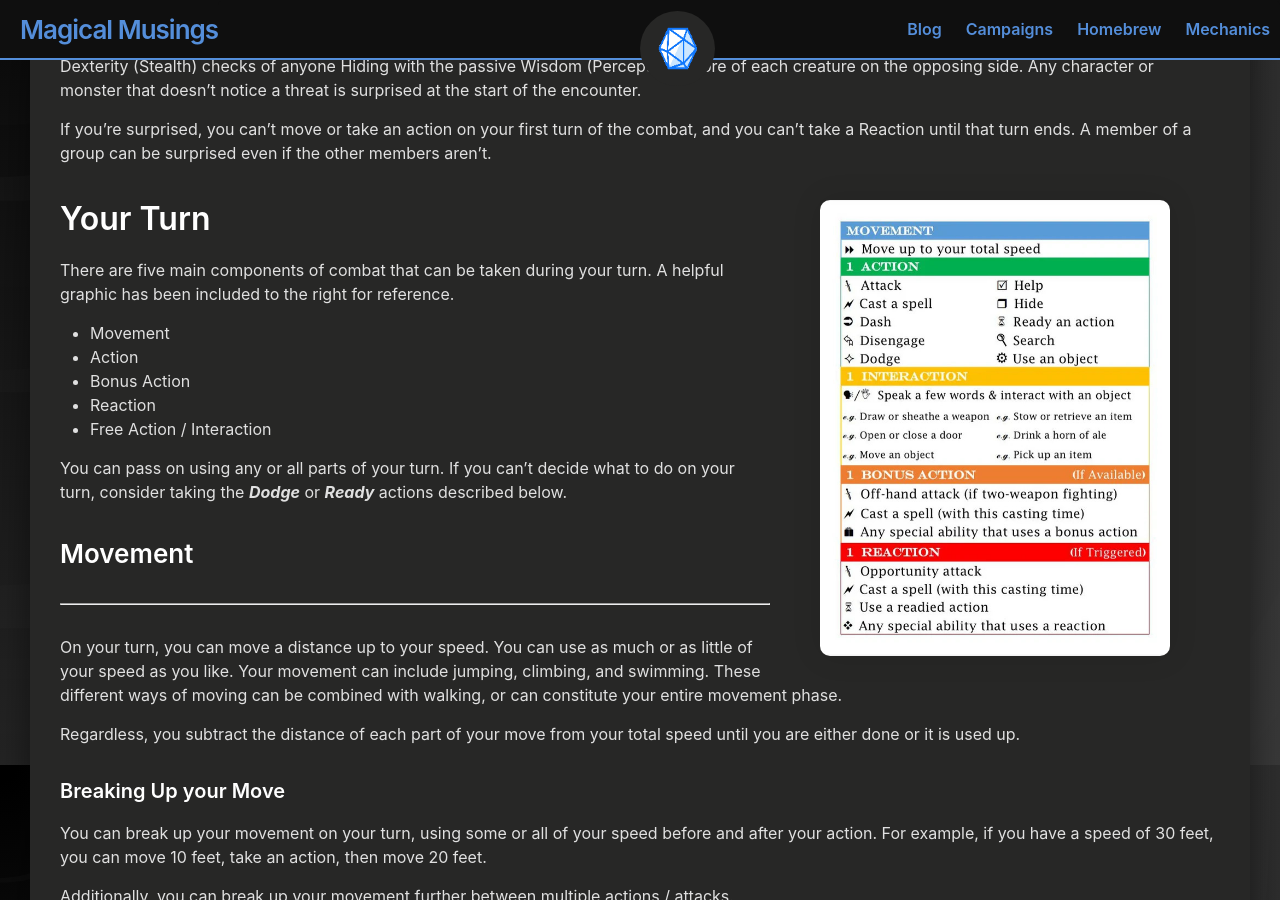
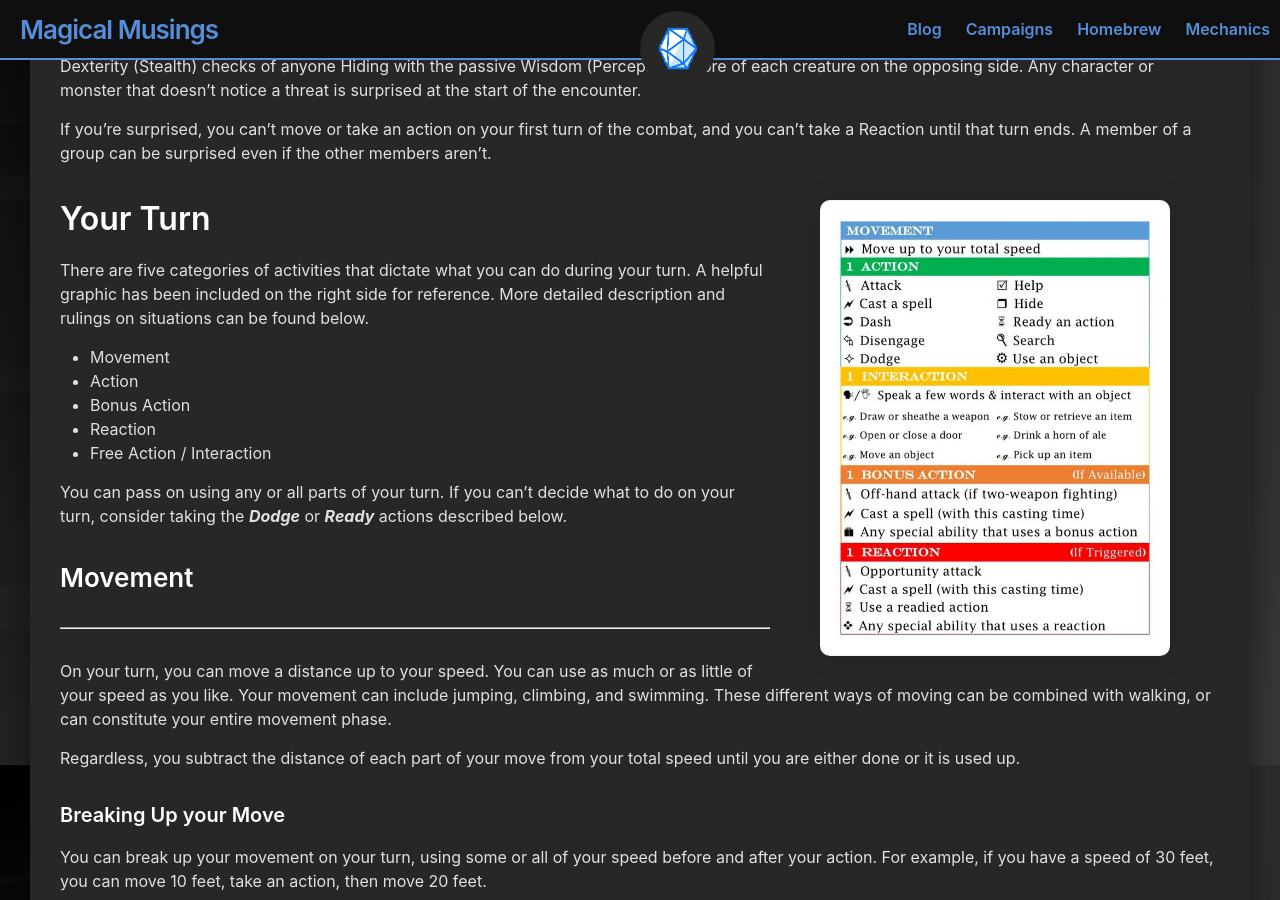
Before and after one commit to andersthemagi/magicalmusings.github.io, a Jekyll site: the page built from _posts/2020-10-07-mechanics-combat.md, in a window 1280 px wide and 900 px high, scrolled down 1155 px. Built offline with Jekyll 4.4.1, drawn with Linux system fonts in a browser that asks for light colours.

Commit message:
Update 2020-10-07-mechanics-combat.md

```diff
--- a/_posts/2020-10-07-mechanics-combat.md
+++ b/_posts/2020-10-07-mechanics-combat.md
@@ -57,7 +57,7 @@ If you’re surprised, you can’t move or take an action on your first turn of
 
 ## Your Turn
 
-There are five main components of combat that can be taken during your turn. A helpful graphic has been included to the right for reference.
+There are five categories of activities that dictate what you can do during your turn. A helpful graphic has been included on the right side for reference. More detailed description and rulings on situations can be found below.
 
 * Movement
 * Action
```
